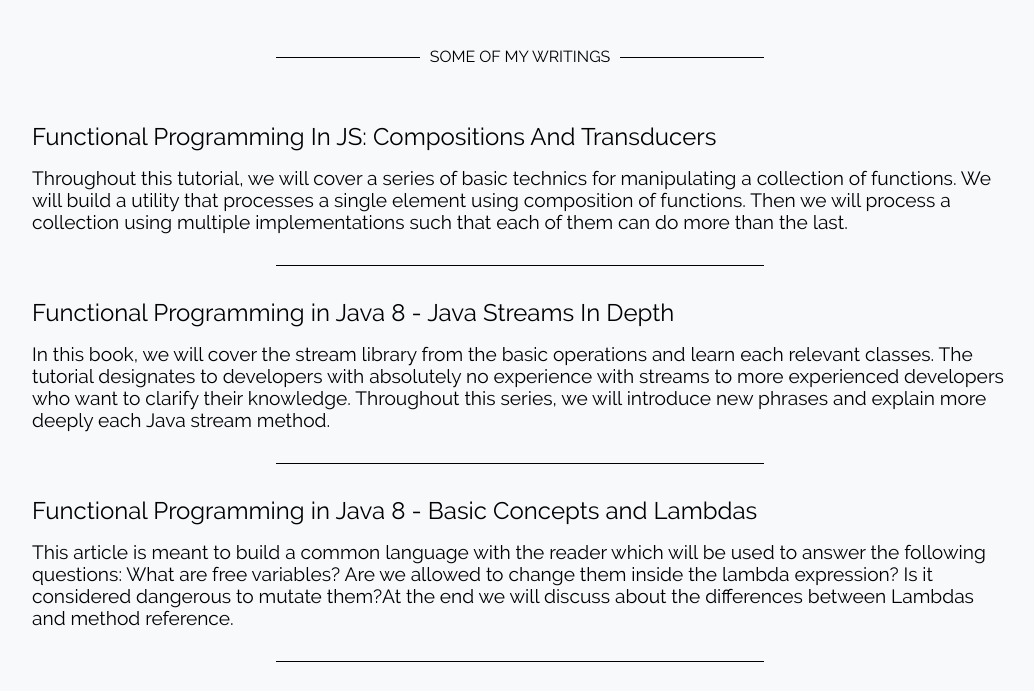
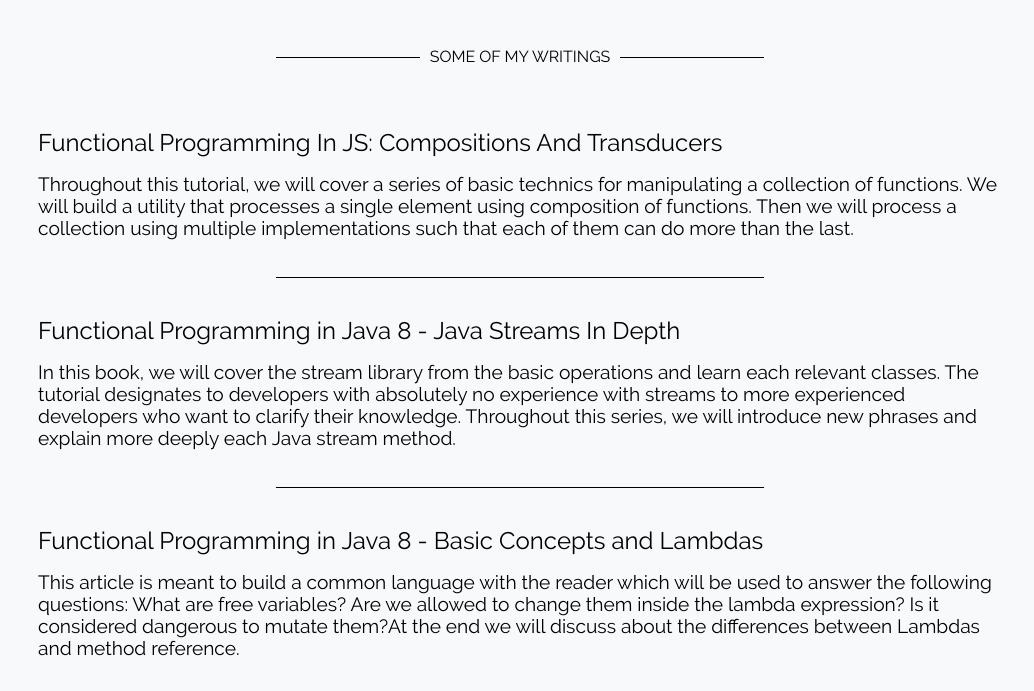
Before and after one commit to stavalfi/contact-me-website, a React app: page / in a window 1280 px wide. Shown: the part 2100-2791 px from the top of the page, without its empty margins (120-1154 px from the left). Built offline with nearby package versions, Linux system fonts and the light colour scheme.

Commit message:
added hover effect on papers

```diff
--- a/src/components/paper/paper.css
+++ b/src/components/paper/paper.css
@@ -1,7 +1,8 @@
 .paper {
     display: flex;
     flex-direction: column;
-    /*padding: 1rem;*/
+    padding: 5px;
+    border: 1px solid transparent;
 }
 
 .paper-title {
@@ -12,3 +13,7 @@
 .paper-summary {
     font-size: 1.2rem;
 }
+
+.paper:hover {
+    border: 1px solid silver;
+}
--- a/src/components/papers/papers.css
+++ b/src/components/papers/papers.css
@@ -25,7 +25,7 @@
     flex-direction: column;
 }
 
-.more-papers-icon >img{
+.more-papers-icon > img {
     margin-top: 0.5rem;
     height: 50px;
     width: 50px;
```
